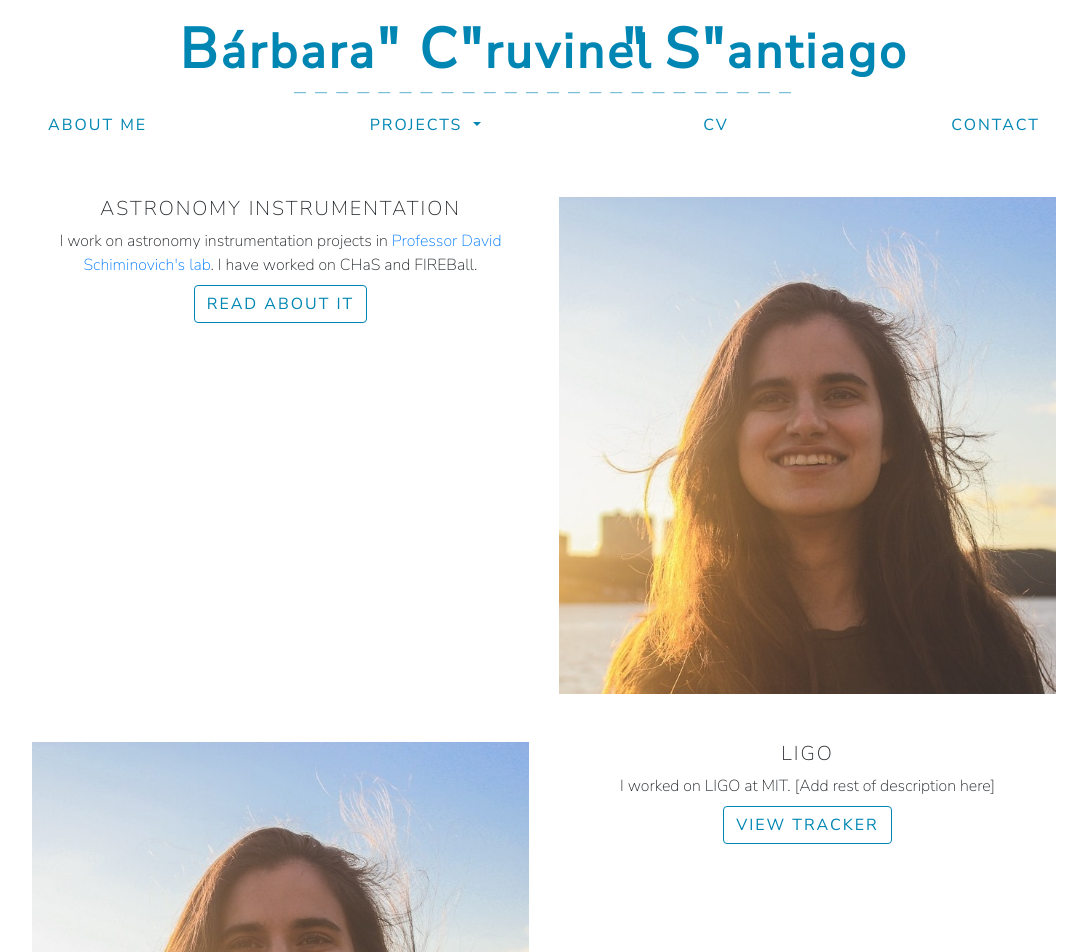
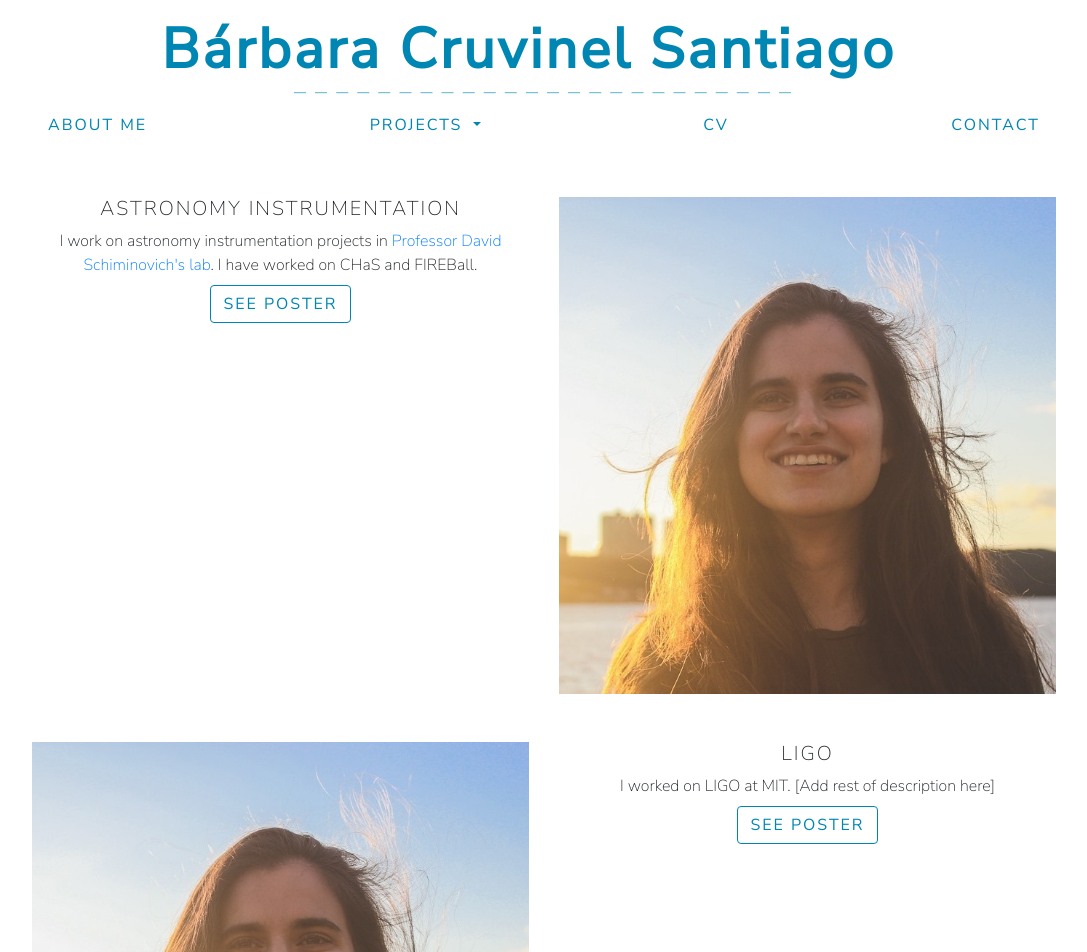
Before and after one commit to barbaracrusan/barbaracrusan.github.io, a Jekyll site: the page built from physics.html, in a window 1280 px wide and 1400 px high. Shown: the top 952 px of the window, without its empty margins (96-1183 px from the left). Built offline with Jekyll 4.4.1, drawn with Linux system fonts in a browser that asks for light colours; nearby versions of some CDN libraries; some of the changed text lies outside the part shown.

Commit message:
Chnaged name on header

```diff
--- a/_layouts/nav.html
+++ b/_layouts/nav.html
@@ -6,7 +6,7 @@
   <body>
     <!-- Add name, and (desktop) bubble border -->
       <div class='tippy-top text-center'>
-        <a href="index.html" class="display-4 font-weight-bold text-center name-largecaps first-name">B<span class="name-smallcaps">árbara</span>" C"<span class="name-smallcaps last-name">ruvinel</span>" S"<span class="name-smallcaps last-name">antiago</span></a>
+        <a href="index.html" class="display-4 font-weight-bold text-center name-largecaps first-name">Bárbara Cruvinel Santiago</a>
        <div class='bubble-border d-none d-sm-block'>&#8212; &#8212; &#8212; &#8212; &#8212; &#8212; &#8212; &#8212; &#8212; &#8212; &#8212; &#8212; &#8212; &#8212; &#8212; &#8212; &#8212; &#8212; &#8212; &#8212; &#8212; &#8212; &#8212; &#8212;</div>
       </div>
 
--- a/physics.html
+++ b/physics.html
@@ -19,7 +19,7 @@ title: PHYSICS
 
        <!-- Add tracker view button -->
       <a class="btn btn-outline-secondary my-2 mx-2" role="button"
-         href="pdfs/AAS_2020_Poster" target="_blank">READ ABOUT IT</a>
+         href="pdfs/AAS_2020_Poster" target="_blank">SEE POSTER</a>
 
       </div>
 
@@ -43,7 +43,7 @@ title: PHYSICS
 
        <!-- Add tracker view button -->
       <a class="btn btn-outline-secondary my-2 mx-2" role="button"
-         href="pdfs/LIGO_2018_Poster" target="_blank">VIEW TRACKER</a>
+         href="pdfs/LIGO_2018_Poster" target="_blank">SEE POSTER</a>
 
       </div>
     </div>
@@ -63,7 +63,7 @@ title: PHYSICS
         <!-- Add blog link -->
         <a class="btn btn-outline-secondary my-2 mx-2" role="button" target="_blank"
            href="pdfs/Scientista_2017_Poster">
-          READ ABOUT IT</a>
+          SEE POSTER</a>
 
       </div>
       <div class="col-md-6 d-none d-sm-block">
```
Also changed, not shown: 1 other file.
